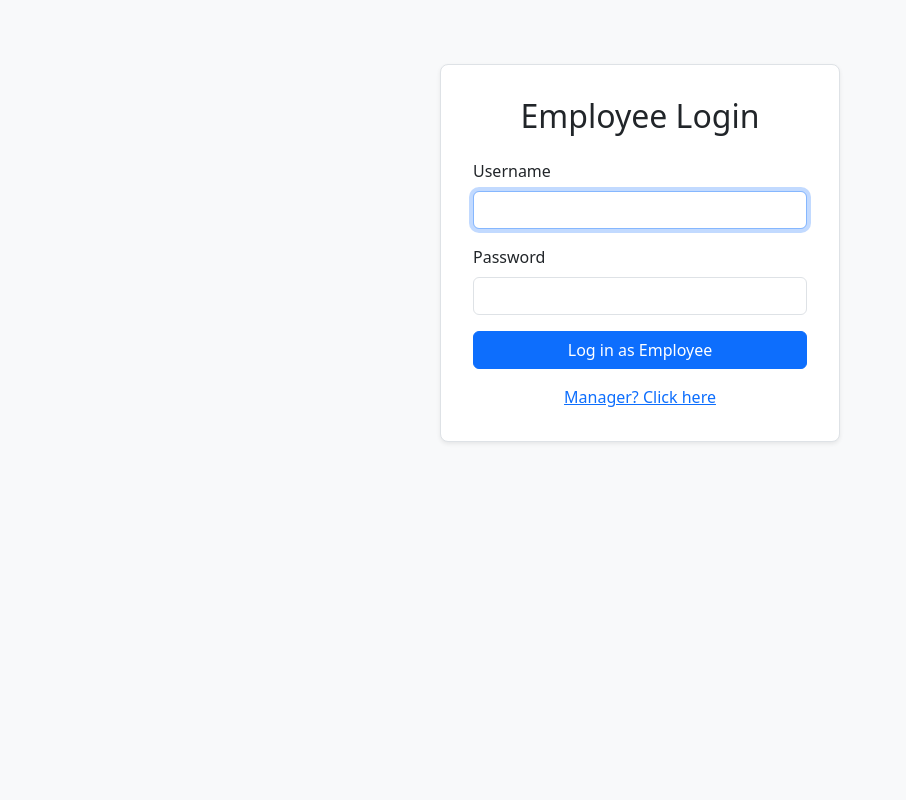
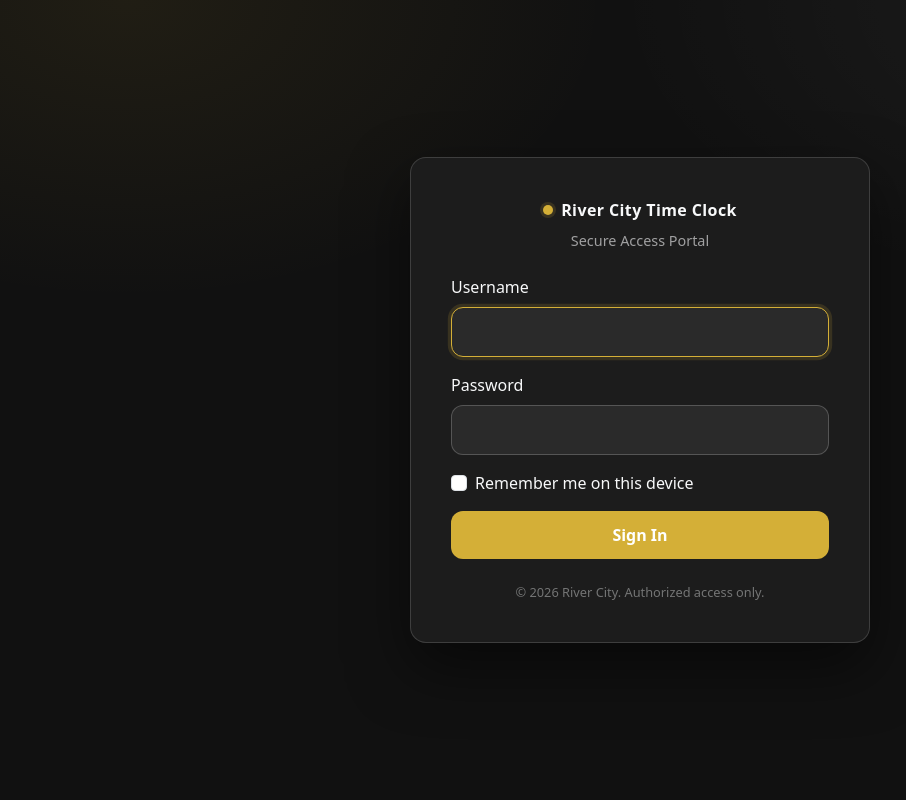
Before and after one commit to RCFA64/river_city_timeclock, a Flask app: page /login in a window 1280 px wide. Shown: the whole page, without its empty margins (0-906 px from the left). Run offline with Flask 3, Linux system fonts and the light colour scheme.

Commit message:
login page

```diff
--- a/app.py
+++ b/app.py
@@ -1004,44 +1004,43 @@ def manage_employees():
 @app.route('/login', methods=['GET','POST'])
 def login():
     """
-    EMPLOYEE login page. Only User.is_manager == False may log in here.
-    After successful login, redirect to the clock page (index).
+    ✅ Single login page for ALL roles.
+    - employee -> clock
+    - supervisor/admin -> weekly report (scoped to their location if set)
     """
     if request.method == 'POST':
-        u = User.query.filter_by(username=request.form['username']).first()
-        if u and getattr(u, "active", True) is False:
+        username = (request.form.get('username') or '').strip()
+        password = request.form.get('password') or ''
+
+        u = User.query.filter_by(username=username).first()
+
+        if not u or not u.check_password(password):
+            flash('Invalid credentials', 'danger')
+            return redirect(url_for('login'))
+
+        if getattr(u, "active", True) is False:
             flash("Account disabled. Contact an admin.", "danger")
             return redirect(url_for('login'))
-        if u and u.check_password(request.form['password']) and (getattr(u, "role", "employee") == "employee"):
-            login_user(u)
-            return redirect(url_for('index'))
-        flash('Invalid employee credentials', 'danger')
-        return redirect(url_for('login'))
 
-    # Render the same login.html template (no manager flag)
+        login_user(u)
+
+        # ✅ Redirect based on role
+        role = (getattr(u, "role", "employee") or "employee").lower()
+
+        if role in ("supervisor", "admin"):
+            # Supervisors default to their assigned location; admins can be global
+            loc_id = getattr(u, "location_id", None) or 1
+            return redirect(url_for('weekly_report', loc=int(loc_id)))
+
+        return redirect(url_for('index'))
+
     return render_template('login.html')
 
 
 @app.route('/manager_login', methods=['GET','POST'])
 def manager_login():
-    """
-    MANAGER login page. Only User.is_manager == True may log in here.
-    After successful login, redirect to the report page.
-    """
-    if request.method == 'POST':
-        u = User.query.filter_by(username=request.form['username']).first()
-        if u and getattr(u, "active", True) is False:
-            flash("Account disabled. Contact an admin.", "danger")
-            return redirect(url_for('manager_login'))
-        if u and u.check_password(request.form['password']) and (getattr(u, "role", "employee") in ("supervisor", "admin")):
-            login_user(u)
-            # Redirect manager to /report (default loc=1)
-            return redirect(url_for('weekly_report', loc=1))
-        flash('Invalid manager credentials', 'danger')
-        return redirect(url_for('manager_login'))
-
-    # Render login.html but pass a flag so the template knows it's for managers
-    return render_template('login.html', manager=True)
+    # ✅ Backward compatibility: old bookmark -> new unified login
+    return redirect(url_for('login'))
 
 @app.route('/logout')
 @login_required
--- a/templates/login.html
+++ b/templates/login.html
@@ -7,30 +7,99 @@
     href="https://cdn.jsdelivr.net/npm/bootstrap@5/dist/css/bootstrap.min.css"
     rel="stylesheet"
   />
-  <title>
-    {% if manager %}Manager Login{% else %}Employee Login{% endif %}
-  </title>
+
+  <title>River City Time Clock • Sign In</title>
+
   <style>
     body {
-      background: #f8f9fa;
-      color: #212529;
+      background:
+        radial-gradient(800px 500px at 10% 0%, rgba(212,175,55,.08), transparent 60%),
+        radial-gradient(900px 500px at 90% 0%, rgba(255,255,255,.05), transparent 60%),
+        #111;
+      min-height: 100vh;
+      display: flex;
+      align-items: center;
+      justify-content: center;
+      color: #f8f9fa;
     }
-    .login-container {
-      max-width: 400px;
-      margin: 8vh auto;
-      padding: 2rem;
-      background: #ffffff;
-      border: 1px solid #dee2e6;
-      border-radius: 0.5rem;
-      box-shadow: 0 0.125rem 0.25rem rgba(0, 0, 0, 0.075);
+
+    .login-card {
+      width: 100%;
+      max-width: 460px;
+      padding: 2.5rem;
+      background: #1c1c1c;
+      border: 1px solid rgba(255,255,255,.15);
+      border-radius: 16px;
+      box-shadow: 0 25px 60px rgba(0,0,0,.5);
+    }
+
+    .brand-dot {
+      width: 10px;
+      height: 10px;
+      border-radius: 999px;
+      background: #d4af37;
+      box-shadow: 0 0 0 3px rgba(212,175,55,.15);
+      display: inline-block;
+    }
+
+    .brand-title {
+      font-weight: 900;
+      letter-spacing: .4px;
+    }
+
+    .brand-sub {
+      color: rgba(248,249,250,.6);
+      font-size: .9rem;
+    }
+
+    .form-control {
+      background: #2a2a2a;
+      border: 1px solid rgba(255,255,255,.2);
+      color: #fff;
+      border-radius: 12px;
+      padding: 12px;
+    }
+
+    .form-control:focus {
+      background: #2a2a2a;
+      border-color: #d4af37;
+      box-shadow: 0 0 0 .2rem rgba(212,175,55,.15);
+      color: #fff;
+    }
+
+    .btn-primary {
+      background: #d4af37;
+      border: none;
+      border-radius: 12px;
+      font-weight: 800;
+      padding: 12px;
+    }
+
+    .btn-primary:hover {
+      background: #c39d2f;
+    }
+
+    .login-footer {
+      margin-top: 1.5rem;
+      font-size: .8rem;
+      color: rgba(248,249,250,.4);
+      text-align: center;
     }
   </style>
 </head>
+
 <body>
-  <div class="login-container">
-    <h2 class="mb-4 text-center">
-      {% if manager %}Manager Login{% else %}Employee Login{% endif %}
-    </h2>
+  <div class="login-card">
+
+    <div class="text-center mb-4">
+      <div class="d-flex justify-content-center align-items-center gap-2 mb-2">
+        <span class="brand-dot"></span>
+        <span class="brand-title">River City Time Clock</span>
+      </div>
+      <div class="brand-sub">
+        Secure Access Portal
+      </div>
+    </div>
 
     {% with messages = get_flashed_messages(with_categories=true) %}
       {% if messages %}
@@ -42,10 +111,7 @@
       {% endif %}
     {% endwith %}
 
-    <form
-      method="POST"
-      action="{% if manager %}{{ url_for('manager_login') }}{% else %}{{ url_for('login') }}{% endif %}"
-    >
+    <form method="POST" action="{{ url_for('login') }}">
       <div class="mb-3">
         <label for="username" class="form-label">Username</label>
         <input
@@ -53,10 +119,12 @@
           class="form-control"
           id="username"
           name="username"
+          autocomplete="username"
           autofocus
           required
         />
       </div>
+
       <div class="mb-3">
         <label for="password" class="form-label">Password</label>
         <input
@@ -64,21 +132,27 @@
           class="form-control"
           id="password"
           name="password"
+          autocomplete="current-password"
           required
         />
       </div>
+
+      <div class="form-check mb-3">
+        <input class="form-check-input" type="checkbox" value="1" id="remember">
+        <label class="form-check-label" for="remember">
+          Remember me on this device
+        </label>
+      </div>
+
       <button type="submit" class="btn btn-primary w-100">
-        {% if manager %}Log in as Manager{% else %}Log in as Employee{% endif %}
+        Sign In
       </button>
     </form>
 
-    <div class="mt-3 text-center">
-      {% if manager %}
-        <a href="{{ url_for('login') }}">Employee? Click here</a>
-      {% else %}
-        <a href="{{ url_for('manager_login') }}">Manager? Click here</a>
-      {% endif %}
+    <div class="login-footer">
+      © {{ now().year if now else "2026" }} River City. Authorized access only.
     </div>
+
   </div>
 </body>
 </html>
```
